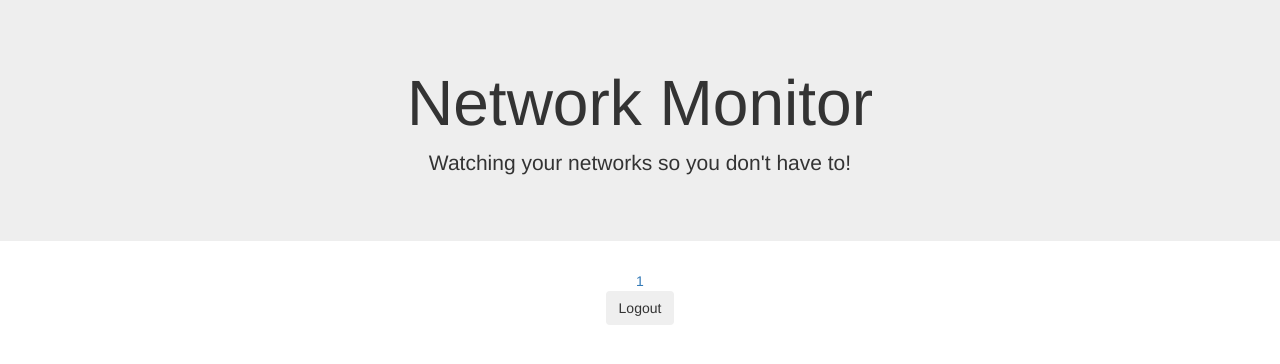
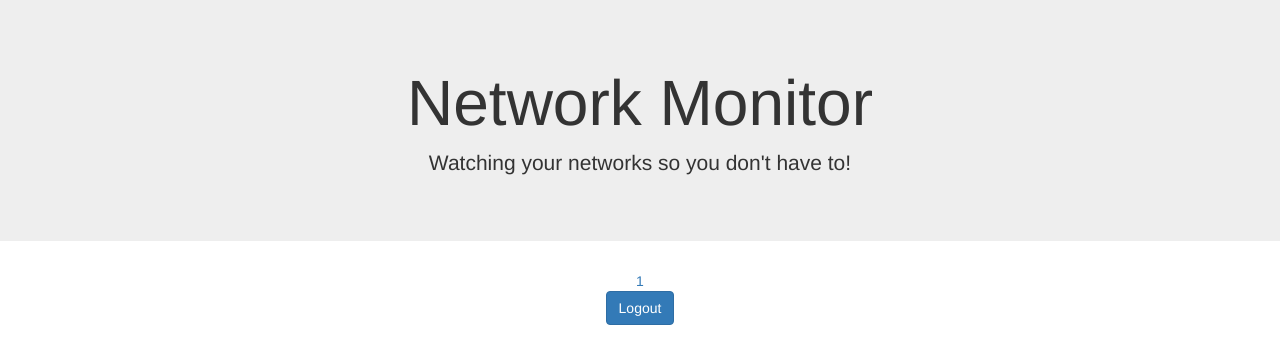
Before and after one commit to liatrio/network-monitor, a Flask app: page / in a window 1280 px wide. Shown: the top 364 px of the page. Run offline with Flask 2, Linux system fonts and the light colour scheme; the visitor is signed in with stand-in values (Sample User, id 1); some libraries are stand-ins or nearby versions.

Commit message:
changed landing page

```diff
--- a/NetworkMonitor/templates/index.html
+++ b/NetworkMonitor/templates/index.html
@@ -14,13 +14,12 @@
         <p>Watching your networks so you don't have to!</p>
       </div>
     {% if 'userid' in session %}
-    <a href="/profile">{{ session['userid'] }}</a>
-    <form class="" action="/logout" method="post">
-        <button class="btn btn-inverted" type="submit">Logout</button>
-    </form>
+      <a href="/profile" class="button-primary" role="button">{{ session['userid'] }}</a>
+      <form class="button" action="/logout" method="post">
+          <button class="btn btn-primary" type="submit">Logout</button>
+      </form>
     {% else %}
     <div style="padding-left: 43%; padding-top: 2%;">
-      <div class="btn-toolbar">
         <a href="/login" class="btn btn-primary" role="button">Login</a>
         <a href="/register" class="btn btn-primary" role="button">Register</a>
       </div>
```
